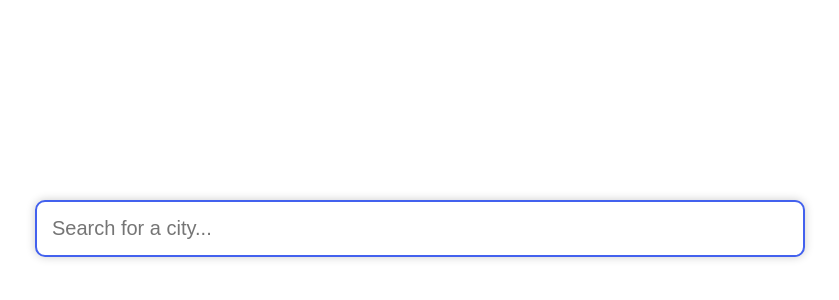
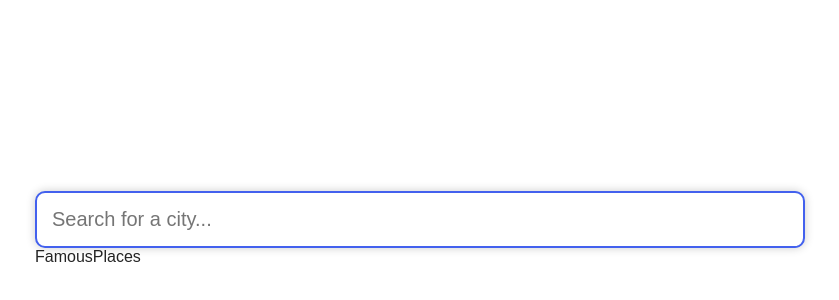
Before and after one commit to gus1919/nextWeatherApp, a Next.js app in the folder nextweatherapp/: page / in a window 1280 px wide. Shown: the part 172-472 px from the top of the page, without its empty margins (220-1059 px from the left). Built offline with nearby package versions, Linux system fonts and the light colour scheme.

Commit message:
Home page set locations

```diff
--- /dev/null
+++ b/nextweatherapp/components/FamousPlaces.js
@@ -0,0 +1,5 @@
+import React from "react";
+
+export default function FamousPlaces() {
+  return <div>FamousPlaces</div>;
+}
--- a/nextweatherapp/pages/index.js
+++ b/nextweatherapp/pages/index.js
@@ -1,5 +1,6 @@
 import Head from "next/head";
 import SearchBox from "../components/SearchBox";
+import FamousPlaces from "../components/FamousPlaces";
 
 export default function Home() {
   return (
@@ -11,7 +12,7 @@ export default function Home() {
       <div className="home">
         <div className="container">
           <SearchBox placeholder="Search for a city..." />
-          {/* */}
+          <FamousPlaces />
         </div>
       </div>
     </div>
```
